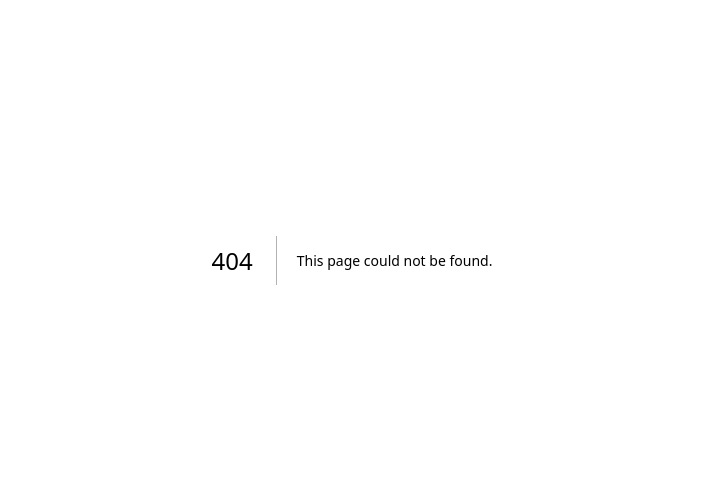
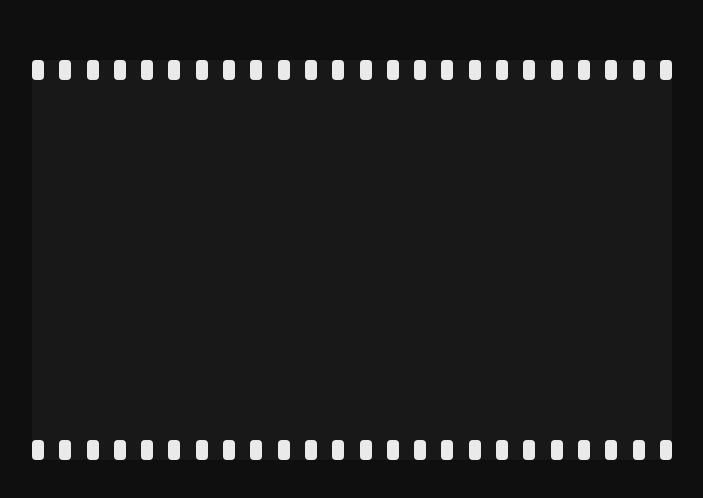
Before and after one commit to DevWonny/Re-Memory, a Next.js app: page /upload in a window 1280 px wide. Before the commit this address had no page. Shown: the part 140-638 px from the top of the page, without its empty margins (288-991 px from the left). Built offline with nearby package versions, Linux system fonts and the light colour scheme.

Commit message:
Upload Page Layout 구성중

```diff
--- a/app/upload.tsx
+++ /dev/null
@@ -1,4 +0,0 @@
-// * 이미지 업로드 페이지
-// * 가운데 업로드 관련 내용 보여줄 예정.
-// * 업로드 관련 내용 배경은 필름 프레임을 구현해서 작업.
-// * 위에서 부터 순서대로 이미지 미리보기(darg & drop형식) - 클릭해서 파일 추가(파일 개별 제거 및 전체 제거 버튼 필요) - 분류(카테고리 - 여행지) - 설명 - 버튼(취소, 저장)
--- /dev/null
+++ b/app/upload/page.tsx
@@ -0,0 +1,37 @@
+// * 이미지 업로드 페이지
+// * 가운데 업로드 관련 내용 보여줄 예정.
+// * 업로드 관련 내용 배경은 필름 프레임을 구현해서 작업.
+// * Break Point -> sm(40rem, 640px)을 기준으로 작업
+// * PC -> 좌우 형태로 레이아웃 구성(필름 프레임이 가로로 길게 2칸으로)
+// *    -> 좌측에는 미리보기(drag & drop형식) + 파일(파일 개별 제거 및 전체 제거) / 우측에는 분류(카페고리 - 여행지), 설명 , 버튼
+// * Mobile -> 위에서 부터 순서대로 이미지 미리보기(darg & drop형식) - 클릭해서 파일 추가(파일 개별 제거 및 전체 제거 버튼 필요)
+// *        -> 분류(카테고리 - 여행지) - 설명 - 버튼(취소, 저장)
+
+"use client";
+// style
+import "@/styles/upload.scss";
+
+export default function Upload() {
+  return (
+    <div className="upload-page flex items-center justify-center w-screen h-screen">
+      <div className="upload-container flex flex-col items-center justify-between w-[50%] h-[50%]">
+        <div className="perforation">
+          {Array.from({ length: 24 }).map((_, index) => (
+            <p key={`top-perforation-${index}`} />
+          ))}
+        </div>
+
+        <div className="contents-container flex">
+          <div className="left-contents"></div>
+          <div className="right-contents"></div>
+        </div>
+
+        <div className="perforation">
+          {Array.from({ length: 24 }).map((_, index) => (
+            <p key={`bot-perforation-${index}`} />
+          ))}
+        </div>
+      </div>
+    </div>
+  );
+}
--- a/styles/globals.scss
+++ b/styles/globals.scss
@@ -15,6 +15,12 @@
   --point: #e5a134;
 }
 
+$bg-color: var(--background);
+$sub-color: var(--sub);
+$border-color: var(--border);
+$text-color: var(--text);
+$point-color: var(--point);
+
 body {
   background: var(--background);
   color: var(--text);
--- /dev/null
+++ b/styles/upload.scss
@@ -0,0 +1,22 @@
+@import "@/styles/globals.scss";
+
+div.upload-page {
+  div.upload-container {
+    background-color: $sub-color;
+    div.perforation {
+      width: 100%;
+      height: 20px;
+      display: flex;
+      align-items: center;
+      justify-content: space-between;
+      // background-color: red;
+
+      p {
+        width: 12px;
+        height: 20px;
+        border-radius: 4px;
+        background-color: $text-color;
+      }
+    }
+  }
+}
```
